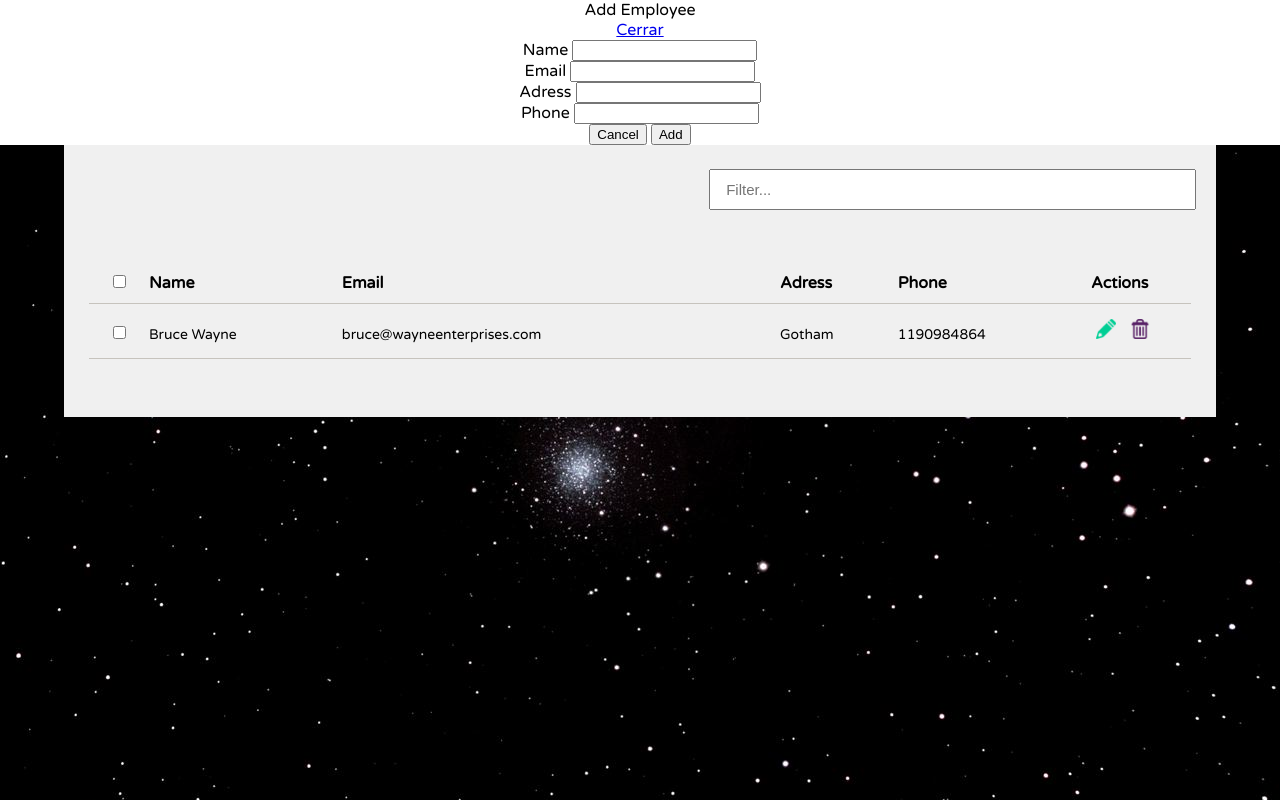
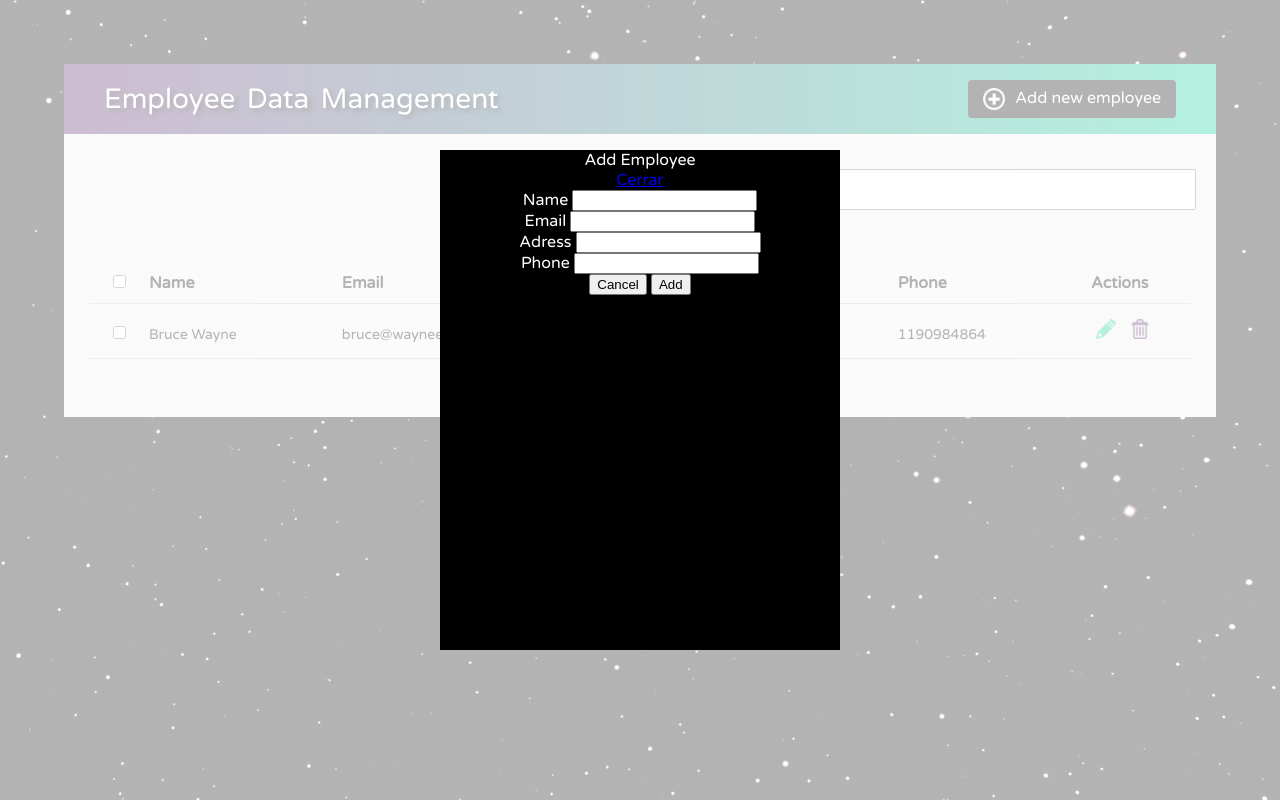
Before and after one commit to mfernandag/TP4, a website: page pages/index.html in a window 1280 px wide. Both pictures are taken after a click on the link "Add new employee". Drawn offline with Linux system fonts and the light colour scheme.

Commit message:
algunos estilos modal

```diff
--- a/pages/index.html
+++ b/pages/index.html
@@ -63,7 +63,7 @@
     </div>
     <!--Container para el modal-->
     <div id="modalContainer" class="hidden">
-        <div id="modalContent">
+        <div id="modalContent" class="modalContent">
             <form>
                 <div id="modalHeader">
                     <h4> Add Employee</h4>
--- a/pages/styles/modal.scss
+++ b/pages/styles/modal.scss
@@ -8,10 +8,21 @@
 
 #modalContainer {
     width: 100%;
-    background-color: white;
+    height: 100vh;
+    background-color: rgba(255,255,255,0.7);
     position: fixed;
     overflow: auto;
     top: 0;
     justify-content: center;
     align-items: center;
+    .modalContent{
+        width: 400px;
+        height: 500px;
+        background-color: black;
+        color: white;
+        position: relative;
+        left: 50%;
+        top: 50%;
+        transform: translate(-50%, -50%);
+    }
 }
--- a/pages/styles/styles.scss
+++ b/pages/styles/styles.scss
@@ -45,13 +45,12 @@ body{
             align-items: center;
             padding: 0px 40px;
             .titleDiv{
-                width: 50%;
+                width: 80%;
                 .title{
                     float: left;
                     font-size: 28px;
                     color: white;
                     text-shadow: 3px 3px 5px #000000;
-                    //letter-spacing: 1px;
                     word-spacing: 4px;
                 }
             }
@@ -63,7 +62,7 @@ body{
                     float: right;
                     background: black;
                     padding: 8px 15px;
-                    border-radius: 2px;
+                    border-radius: 4px;
                     color: white;
                     display: flex;
                     justify-content: center;
```
Also changed, not shown: pages/styles/modal.css, pages/styles/styles.css, 2 other files.
